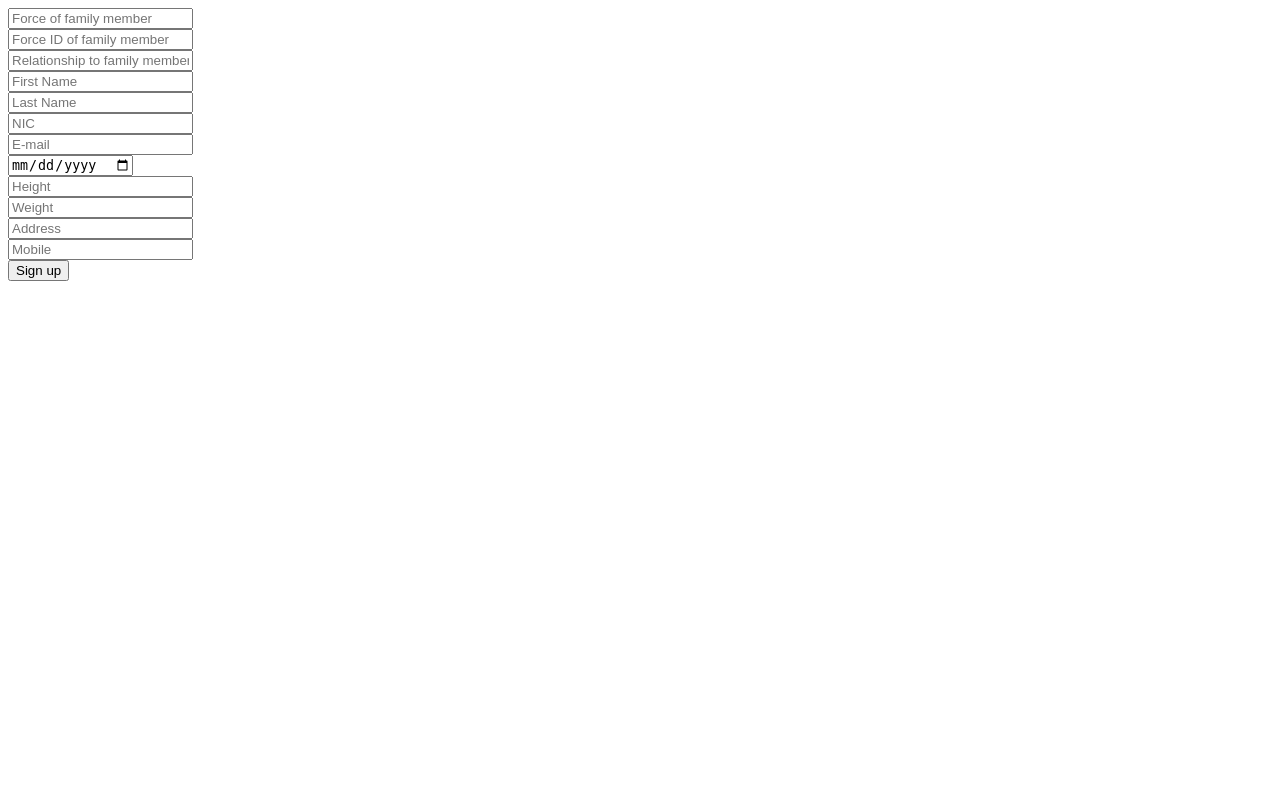
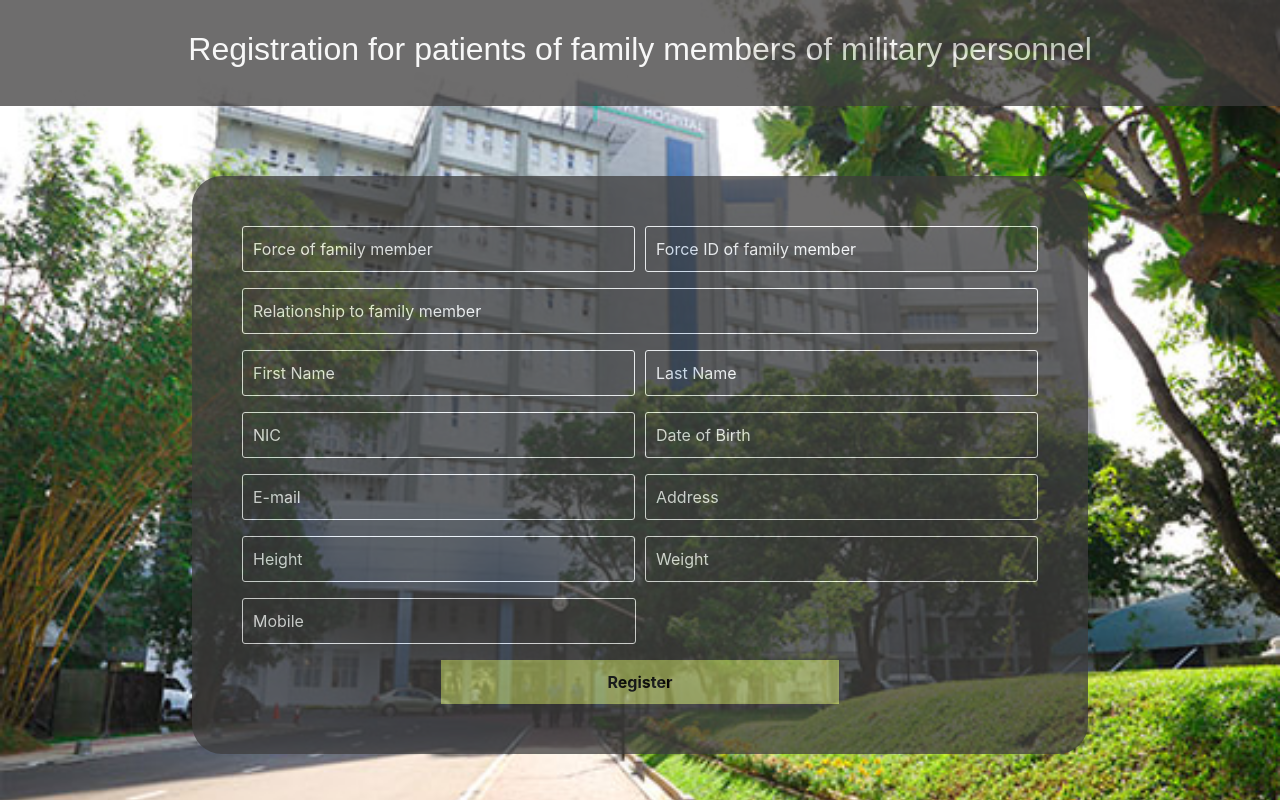
Before and after one commit to Thushani-Jayasekera/IESL_ROBOGAMES_wall_following_virtual_robot, a PHP site: page /Patients/familypatientsignup.php in a window 1280 px wide. Run offline with PHP 8.4, Linux system fonts and the light colour scheme.

Commit message:
Adding css

```diff
--- a/Patients/classes/statusCheck.class.php
+++ b/Patients/classes/statusCheck.class.php
@@ -6,16 +6,16 @@ class statusCheck{
         }else{
             $statusCheck = $_GET[$status];
             if ($statusCheck == "empty") {
-              echo "<p class='error'>You did not fill in all information.</p>";
+              echo "<p style = 'color: white;' class='error'>You did not fill in all information.</p>";
               exit();
             }elseif($statusCheck == "char"){
-              echo "<p class='error'>You used invalid characters.</p>";
+              echo "<p style = 'color: white;'style = 'color: white;' class='error'>You used invalid characters.</p>";
               exit();
             }elseif($statusCheck == "invalidemail"){
-              echo "<p class='error'>You used invalid e-mail.</p>";
+              echo "<p style = 'color: white;' class='error'>You used invalid e-mail.</p>";
               exit();
             }elseif($statusCheck == "success"){
-              echo "<p class='success'>Successful!</p>";
+              echo "<p style = 'color: white;' class='success'>Successful!</p>";
               exit();
             }
       }
--- /dev/null
+++ b/Patients/css/signup.css
@@ -0,0 +1,81 @@
+body{
+  background-image:url('../../army-hospital.jpg');
+  /* background-color: blue; */
+  background-size:cover;
+  background-attachment:fixed;
+  font-family: sans-serif;
+  overflow-y: auto;
+}
+
+.form{
+  background:#3e3d3d;
+  width:70%;
+  margin: auto;
+  position: relative;
+  top:70px;
+  padding: 50px;
+  opacity:0.75;
+ border-radius: 30px;
+
+}
+#form-1{
+  width: 25%;
+}
+
+input{
+  background: none;
+  display:inline-block;
+  width:100%;
+  padding:10px;
+  border: 1px solid #fff;
+  border-radius: 3px;
+  box-sizing: border-box;
+  font-size: 16px;
+  color: #fff;
+}
+
+#last-input{
+  width: 49.5%;
+}
+button{
+  background:#a4b15c;
+  border:0;
+  cursor:pointer;
+  width:50%;
+  position: relative;
+  left:25%;
+  padding:10px;
+  border-radius: 20px;
+  color: black;
+  font-weight: bold;
+}
+
+button:hover{
+  background: #636941;
+  transition: .6s;}
+
+::placeholder{color: #fff;}
+
+header{
+
+  margin:auto;
+  text-align: center;
+  padding: 30px;
+  background-color: #3e3d3d;
+  opacity:0.75;
+}
+
+h2{
+  color: whitesmoke;
+  font-family: sans-serif;
+  font-weight: bold;
+  text-align: center;
+}
+#white-text{
+  color: whitesmoke;
+  font-family: sans-serif;
+  text-align: center;
+}
+.form-check{
+  align-content: center;
+}
--- a/Patients/familypatientsignup.php
+++ b/Patients/familypatientsignup.php
@@ -3,29 +3,90 @@
 <html>
   <head>
     <meta charset="utf-8">
-    <title></title>
+    <title>Registration for patients of family members of military personnel</title>
+    <link rel="stylesheet" href="css/signup.css">
+    <script src="https://code.jquery.com/jquery-3.3.1.slim.min.js" integrity="sha384-q8i/X+965DzO0rT7abK41JStQIAqVgRVzpbzo5smXKp4YfRvH+8abtTE1Pi6jizo" crossorigin="anonymous"></script>
+    <script src="https://cdnjs.cloudflare.com/ajax/libs/popper.js/1.14.7/umd/popper.min.js" integrity="sha384-UO2eT0CpHqdSJQ6hJty5KVphtPhzWj9WO1clHTMGa3JDZwrnQq4sF86dIHNDz0W1" crossorigin="anonymous"></script>
+    <link rel="stylesheet" href="https://stackpath.bootstrapcdn.com/bootstrap/4.4.1/css/bootstrap.min.css" integrity="sha384-Vkoo8x4CGsO3+Hhxv8T/Q5PaXtkKtu6ug5TOeNV6gBiFeWPGFN9MuhOf23Q9Ifjh" crossorigin="anonymous">
+    <script src="https://stackpath.bootstrapcdn.com/bootstrap/4.4.1/js/bootstrap.min.js" integrity="sha384-wfSDF2E50Y2D1uUdj0O3uMBJnjuUD4Ih7YwaYd1iqfktj0Uod8GCExl3Og8ifwB6" crossorigin="anonymous"></script>
+
   </head>
   <body>
+  <header>
+    <h2>Registration for patients of family members of military personnel</h2>
+  </header>
+
+    <div class="form">
+
   <form action="includes/familypatientsignup.inc.php" method="post">
+    <div class="form-group">
+        <div class="form-row">
+        <div class="col">
         <input type="text" name="force" placeholder="Force of family member"><br>
+      </div>
+  <div class="col">
         <!--Put a dropdown menu with the list of forces -->
         <input type="text" name="force_id" placeholder='Force ID of family member'><br>
+      </div>
+</div>
+</div>
+<div class="form-group">
         <input type="text" name='relation' placeholder='Relationship to family member'><br>
+      </div>
+      <div class="form-group">
+          <div class="form-row">
+          <div class="col">
         <input type="text" name="first" placeholder="First Name"><br>
+      </div>
+  <div class="col">
         <input type="text" name="last" placeholder="Last Name"><br>
+      </div>
+</div>
+</div>
+<div class="form-group">
+    <div class="form-row">
+    <div class="col">
         <input type="text" name="nic" placeholder="NIC"><br>
+      </div>
+  <div class="col">
+        <input type="text" name="dob" placeholder="Date of Birth"><br>
+      </div>
+      </div>
+      </div>
+      <div class="form-group">
+          <div class="form-row">
+          <div class="col">
         <input type="text" name="email" placeholder="E-mail"><br>
-        <input type="date" name="dob" placeholder="Date of Birth"><br>
+      </div>
+  <div class="col">
+        <input type="text" name="address" placeholder="Address"><br>
+      </div>
+      </div>
+      </div>
+      <div class="form-group">
+          <div class="form-row">
+          <div class="col">
         <input type="text" name="height" placeholder="Height"><br>
+      </div>
+  <div class="col">
         <input type="text" name="weight" placeholder="Weight"><br>
-        <input type="text" name="address" placeholder="Address"><br>
-        <input type="text" name="mobile" placeholder="Mobile"><br>
-        <button type="submit" name="submit">Sign up</button><br>
+      </div>
+      </div>
+      </div>
+      <div class="form-group">
+        <input id='last-input' type="text" name="mobile" placeholder="Mobile"><br>
+      </div>
+
+
+        <button type="submit" name="submit">Register</button><br>
   </form>
 
-  <?php
-    statusCheck::check("signup");
-  ?>
+    <?php
+      statusCheck::check("signup");
+    ?>
+</div>
+
+
 
   </body>
 </html>
```
Also changed, not shown: Patients/forcespatientsignup.php (+80 -7 lines), Patients/index.php (+32 -5 lines).
